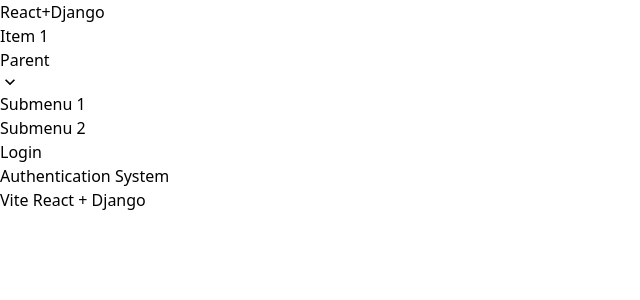
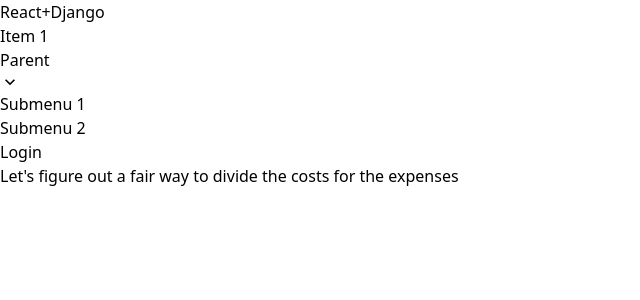
Before and after one commit to DaphnexxEli/Bill-Share-FE, a React (Vite) app in the folder frontend/: page / in a window 1280 px wide. Shown: the top 300 px of the page, without its empty margins (0-640 px from the left). Built offline with nearby package versions, Linux system fonts and the light colour scheme.

Commit message:
updated UI

```diff
--- a/frontend/src/pages/Home.jsx
+++ b/frontend/src/pages/Home.jsx
@@ -2,6 +2,6 @@
 
 export const Home = () => {
   return (
-    <><div className='text-center text-2xl font-bold'>Authentication System<div>Vite React + Django</div></div></>
+    <><div className='text-center text-2xl font-bold'> <div>Let's figure out a fair way to divide the costs for the expenses</div></div></>
   )
 }
```
